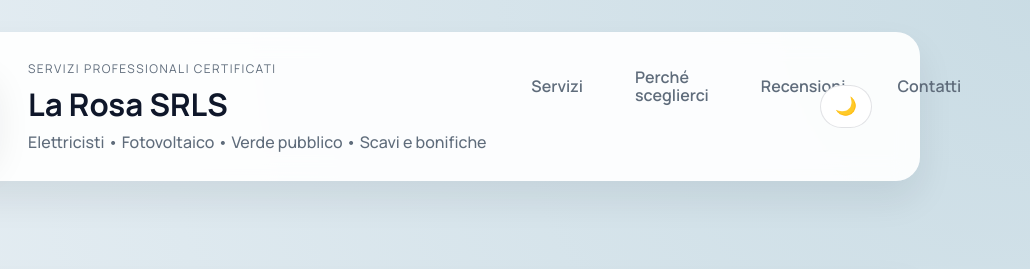
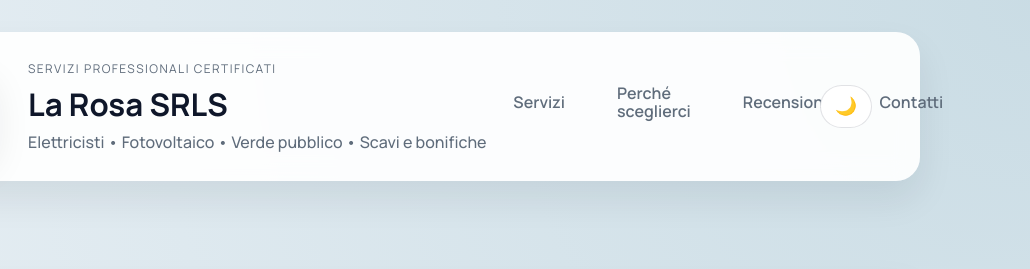
Before and after one commit to activitydan/la-rosa, a plain HTML site: page index.html in a window 1280 px wide. Shown: the top 269 px of the page, 250-1280 px from the left. Drawn offline with Linux system fonts and the light colour scheme.

Commit message:
Update style.css

```diff
--- a/style.css
+++ b/style.css
@@ -169,8 +169,8 @@ a:focus-visible {
   display: inline-flex;
   justify-self: start;     /* sposta a sinistra */
   align-self: start;       /* sposta in alto */
-  margin-top: 4px;         /* regola fine verticale */
-  margin-left: -12px;       /* regola fine orizzontale */
+  margin-top: 20px;         /* regola fine verticale */
+  margin-left: -30px;       /* regola fine orizzontale */
   gap: clamp(14px, 2.8vw, 28px);
   font-weight: 600;
 }
```
